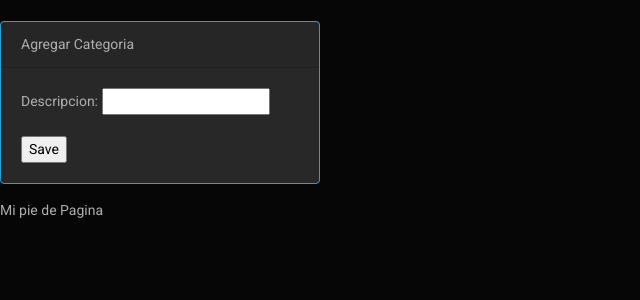
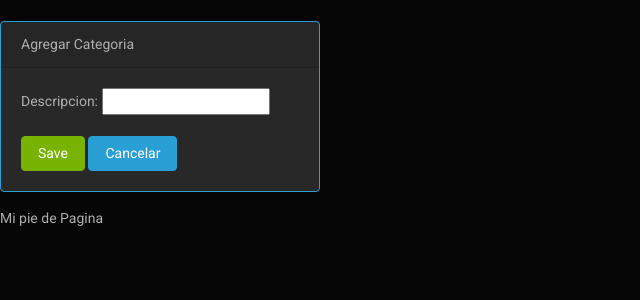
Before and after one commit to edgarahl/entornovirtual, a Django app: page /app/categorias/nueva/ in a window 1280 px wide. Shown: the part 55-355 px from the top of the page, without its empty margins (0-640 px from the left). Run offline with Django 3.2, Linux system fonts and the light colour scheme; some libraries are stand-ins or nearby versions.

Commit message:
Directorio del Proyecto

```diff
--- a/entvirt/script/proyecto/app/templates/app/categoria_form.html
+++ b/entvirt/script/proyecto/app/templates/app/categoria_form.html
@@ -5,12 +5,13 @@
 <div class="card border-primary mb-3" style="max-width: 20rem;">
     <div class="card-header">Agregar Categoria</div>
     <div class="card-body">
-        <form method="post">{% csrf_token %}
-            {{ form.as_p }}
-            <input type="submit" value="Save">
-        </form>
+      <form method="post">{% csrf_token %}
+        {{ form.as_p }}
+        <button type="submit" class="btn btn-success" >Save</button>
+        <a href="{% url 'app:categoria_listar' %}" class="btn btn-primary">Cancelar</a>
+    </form>
     </div>
-</div>
+  </div>
 
-</div>
+  </div>
 {% endblock %}
```
